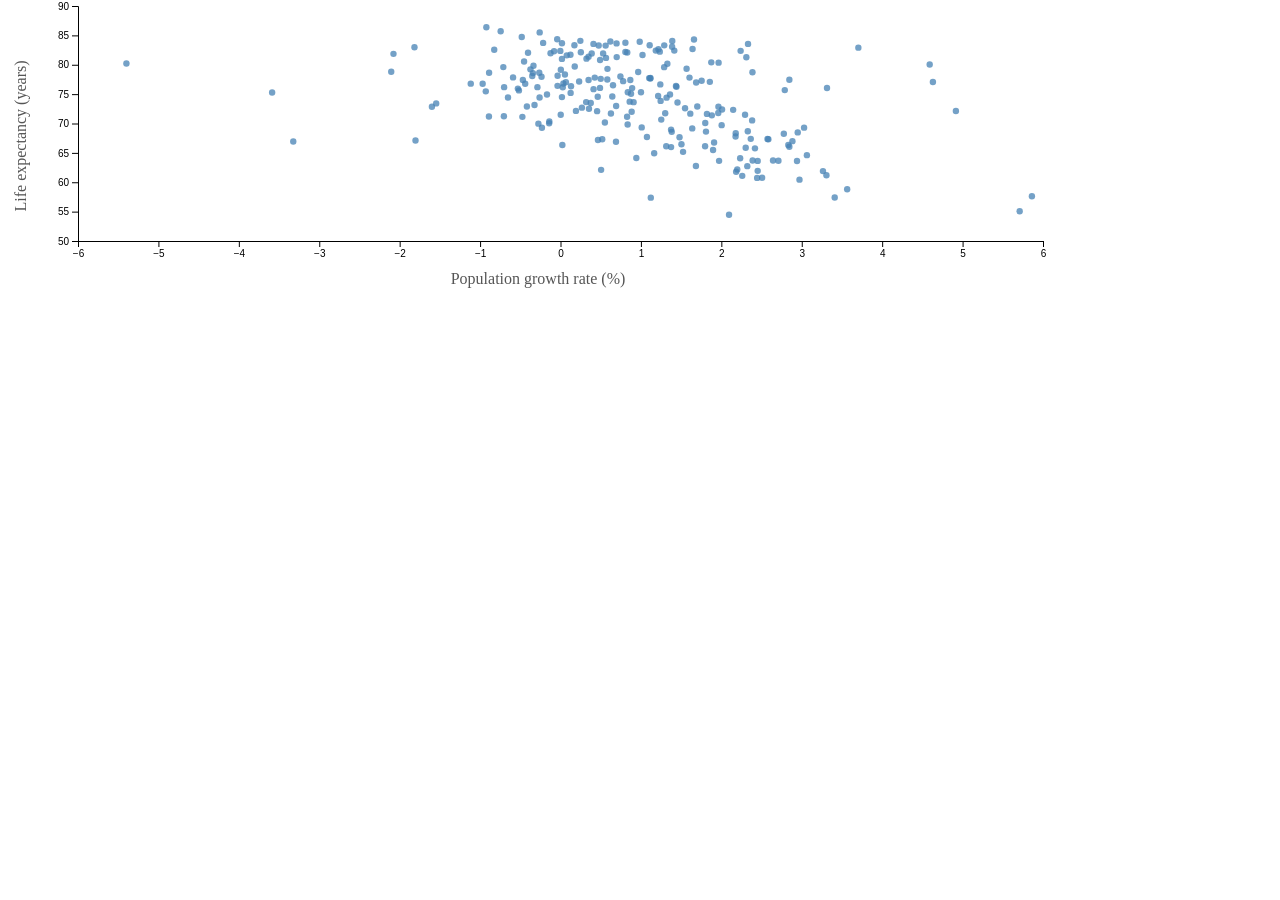
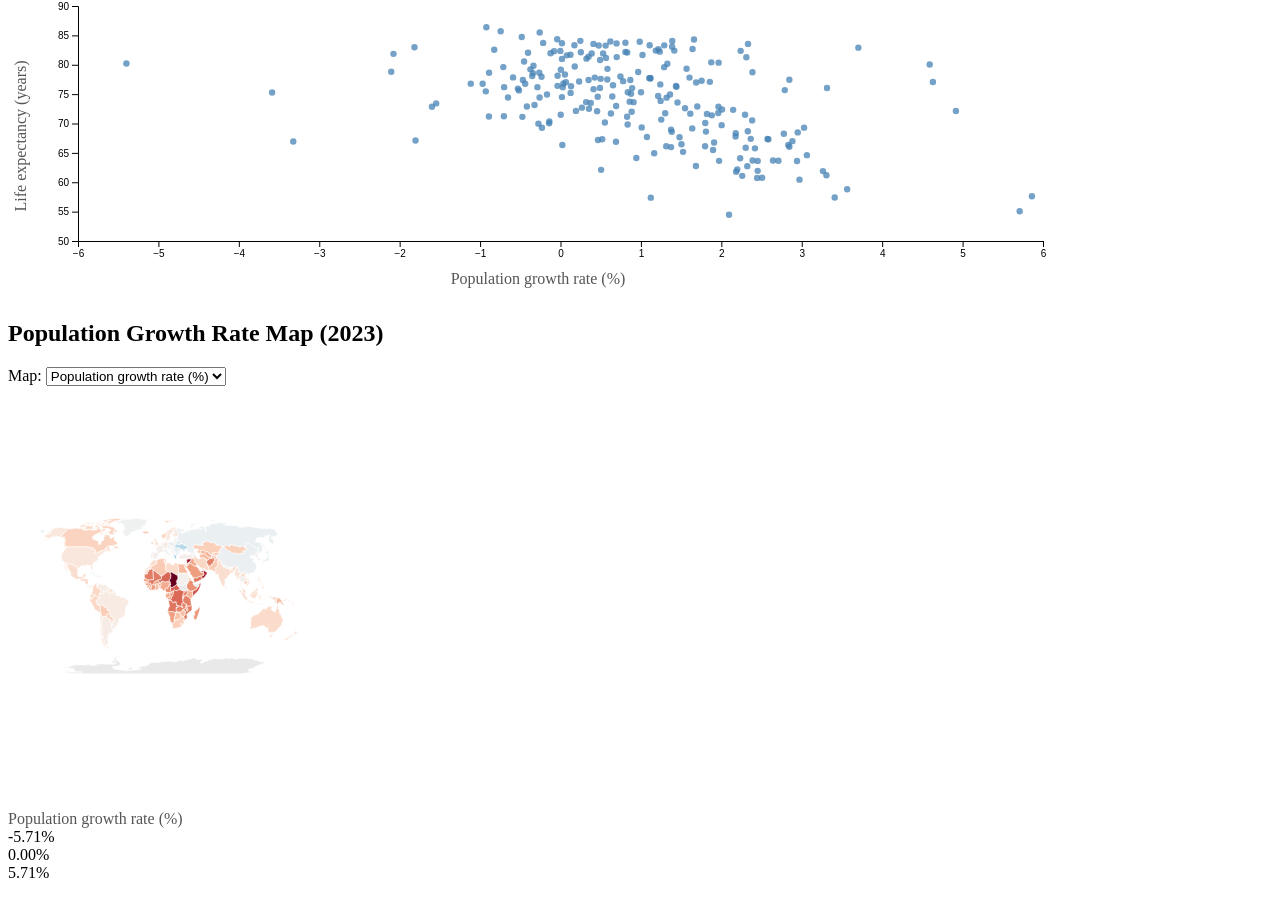
Before and after one commit to veytsmnv/VisualInterfaces_Project1, a plain HTML site: page index.html in a window 1280 px wide. Shown: the part 1004-1904 px from the top of the page. Before the commit the page ends 1322 px from the top, so only its background shows below. Drawn offline with nearby package versions, Linux system fonts and the light colour scheme.

Commit message:
Level 2 Commit

```diff
--- a/index.html
+++ b/index.html
@@ -1,25 +1,24 @@
-<!DOCTYPE html>
+<!doctype html>
 <html lang="en">
   <head>
-    <meta charset="UTF-8">
+    <meta charset="UTF-8" />
     <title>Global Health & Poverty Explorer</title>
-    <link rel="stylesheet" href="styles.css">
+    <link rel="stylesheet" href="styles.css" />
     <script src="https://d3js.org/d3.v7.min.js"></script>
   </head>
   <body>
-
     <header>
-        <h1>Life Expectancy and Population Growth </h1>
-        <p class="subtitle">Exploring the relationship between Population Growth and Life Expectancy</p>
+      <h1>Life Expectancy and Population Growth</h1>
+      <p class="subtitle">
+        Exploring the relationship between Population Growth and Life Expectancy
+      </p>
       <p class="meta">
-            Data Source: Our World in Data |
-            Year: 2023 |
-            Created by: Nikita Veytsman
+        Data Source: Our World in Data | Year: 2023 | Created by: Nikita
+        Veytsman
       </p>
     </header>
 
     <main class="dashboard">
-
       <div class="chart-container">
         <h2>Life Expectancy Distribution</h2>
         <svg id="histogram1"></svg>
@@ -35,6 +34,21 @@
         <svg id="scatterplot"></svg>
       </div>
 
+      <div class="chart-container full-width">
+        <div class="chart-header">
+          <h2 id="mapTitle">World Map (2023)</h2>
+          <div class="controls">
+            <label for="metricSelect">Map:</label>
+            <select id="metricSelect">
+              <option value="growth">Population growth rate (%)</option>
+              <option value="lifeExp">Life expectancy (years)</option>
+            </select>
+          </div>
+        </div>
+
+        <svg id="choropleth"></svg>
+        <div id="legend"></div>
+      </div>
     </main>
 
     <script src="main.js"></script>
--- a/main.js
+++ b/main.js
@@ -1,7 +1,5 @@
-
 const YEAR = 2023;
 
-// Sizing
 const chartW = 520;
 const chartH = 320;
 const margin = { top: 30, right: 25, bottom: 50, left: 60 };
@@ -9,12 +7,28 @@ const margin = { top: 30, right: 25, bottom: 50, left: 60 };
 const innerW = chartW - margin.left - margin.right;
 const innerH = chartH - margin.top - margin.bottom;
 
+const mapH = 420;
+const svgMap = d3.select("#choropleth");
+const mapTitle = d3.select("#mapTitle");
+const metricSelect = d3.select("#metricSelect");
+const legendDiv = d3.select("#legend");
+
 // Select SVGs and set size
-const svgHist1 = d3.select("#histogram1").attr("width", chartW).attr("height", chartH);
-const svgHist2 = d3.select("#histogram2").attr("width", chartW).attr("height", chartH);
-const svgScat  = d3.select("#scatterplot").attr("width", chartW * 2 + 20).attr("height", chartH);
+const svgHist1 = d3
+  .select("#histogram1")
+  .attr("width", chartW)
+  .attr("height", chartH);
+const svgHist2 = d3
+  .select("#histogram2")
+  .attr("width", chartW)
+  .attr("height", chartH);
+const svgScat = d3
+  .select("#scatterplot")
+  .attr("width", chartW * 2 + 20)
+  .attr("height", chartH);
 
-const tooltip = d3.select("body")
+const tooltip = d3
+  .select("body")
   .append("div")
   .style("position", "absolute")
   .style("padding", "8px 10px")
@@ -27,31 +41,41 @@ const tooltip = d3.select("body")
 
 // Load data
 Promise.all([
-  d3.csv("data/life-expectancy.csv", d => ({
+  d3.csv("data/life-expectancy.csv", (d) => ({
     entity: d.Entity,
     code: d.Code,
     year: +d.Year,
-    lifeExp: d["Life expectancy"] === "" ? NaN : +d["Life expectancy"]
+    lifeExp: d["Life expectancy"] === "" ? NaN : +d["Life expectancy"],
   })),
-  d3.csv("data/population-growth-rates.csv", d => ({
+  d3.csv("data/population-growth-rates.csv", (d) => ({
     entity: d.Entity,
     code: d.Code,
     year: +d.Year,
-    growth: d["Growth rate, total"] === "" ? NaN : +d["Growth rate, total"]
-  }))
-]).then(([lifeData, growthData]) => {
-  const lifeYear = lifeData.filter(d =>
-    d.year === YEAR && d.code && d.code.length === 3 && Number.isFinite(d.lifeExp)
+    growth: d["Growth rate, total"] === "" ? NaN : +d["Growth rate, total"],
+  })),
+  d3.json("data/world.geojson"),
+])
+  .then(([lifeData, growthData, world]) => {
+    const lifeYear = lifeData.filter(
+      (d) =>
+        d.year === YEAR &&
+        d.code &&
+        d.code.length === 3 &&
+        Number.isFinite(d.lifeExp),
     );
 
-  const growthYear = growthData.filter(d =>
-    d.year === YEAR && d.code && d.code.length === 3 && Number.isFinite(d.growth)
+    const growthYear = growthData.filter(
+      (d) =>
+        d.year === YEAR &&
+        d.code &&
+        d.code.length === 3 &&
+        Number.isFinite(d.growth),
     );
 
-  const growthByCode = new Map(growthYear.map(d => [d.code, d]));
+    const growthByCode = new Map(growthYear.map((d) => [d.code, d]));
 
     const merged = lifeYear
-    .map(d => {
+      .map((d) => {
         const g = growthByCode.get(d.code);
         if (!g) return null;
         return {
@@ -59,30 +83,47 @@ Promise.all([
           code: d.code,
           year: YEAR,
           lifeExp: d.lifeExp,
-        growth: g.growth
+          growth: g.growth,
         };
       })
-    .filter(d => d !== null);
+      .filter((d) => d !== null);
+
+    const dataByCode = new Map(merged.map((d) => [d.code, d]));
+
+    initMap(world);
+    metricSelect.on("change", () => {
+      updateMap(world, dataByCode, metricSelect.property("value"));
+    });
+    updateMap(world, dataByCode, metricSelect.property("value"));
 
     // Level 1 charts
-  drawHistogram(svgHist1, merged.map(d => d.lifeExp), {
+    drawHistogram(
+      svgHist1,
+      merged.map((d) => d.lifeExp),
+      {
         xLabel: "Life expectancy (years)",
         yLabel: "Countries",
-    title: `Life Expectancy Distribution (${YEAR})`
-  });
+        title: `Life Expectancy Distribution (${YEAR})`,
+      },
+    );
 
-  drawHistogram(svgHist2, merged.map(d => d.growth), {
+    drawHistogram(
+      svgHist2,
+      merged.map((d) => d.growth),
+      {
         xLabel: "Population growth rate (%)",
         yLabel: "Countries",
-    title: `Population Growth Distribution (${YEAR})`
-  });
+        title: `Population Growth Distribution (${YEAR})`,
+      },
+    );
 
     drawScatter(svgScat, merged, {
       xLabel: "Population growth rate (%)",
       yLabel: "Life expectancy (years)",
-    title: `Life Expectancy vs Population Growth (${YEAR})`
+      title: `Life Expectancy vs Population Growth (${YEAR})`,
     });
-}).catch(err => {
+  })
+  .catch((err) => {
     console.error("Data load error:", err);
   });
 
@@ -90,23 +131,24 @@ Promise.all([
 function drawHistogram(svg, values, { xLabel, yLabel, title }) {
   svg.selectAll("*").remove();
 
-  const g = svg.append("g")
+  const g = svg
+    .append("g")
     .attr("transform", `translate(${margin.left},${margin.top})`);
 
   // X scale
-  const x = d3.scaleLinear()
+  const x = d3
+    .scaleLinear()
     .domain(d3.extent(values))
     .nice()
     .range([0, innerW]);
 
   // Bins
-  const bins = d3.bin()
-    .domain(x.domain())
-    .thresholds(18)(values);
+  const bins = d3.bin().domain(x.domain()).thresholds(18)(values);
 
   // Y scale
-  const y = d3.scaleLinear()
-    .domain([0, d3.max(bins, d => d.length) || 1])
+  const y = d3
+    .scaleLinear()
+    .domain([0, d3.max(bins, (d) => d.length) || 1])
     .nice()
     .range([innerH, 0]);
 
@@ -114,18 +156,20 @@ function drawHistogram(svg, values, { xLabel, yLabel, title }) {
   g.selectAll("rect")
     .data(bins)
     .join("rect")
-    .attr("x", d => x(d.x0) + 1)
-    .attr("y", d => y(d.length))
-    .attr("width", d => Math.max(0, x(d.x1) - x(d.x0) - 2))
-    .attr("height", d => innerH - y(d.length))
+    .attr("x", (d) => x(d.x0) + 1)
+    .attr("y", (d) => y(d.length))
+    .attr("width", (d) => Math.max(0, x(d.x1) - x(d.x0) - 2))
+    .attr("height", (d) => innerH - y(d.length))
     .attr("fill", "#4682B4")
     .on("mousemove", (event, d) => {
       tooltip
         .style("opacity", 1)
-        .html(`
+        .html(
+          `
           <div><strong>Range:</strong> ${d.x0.toFixed(1)} to ${d.x1.toFixed(1)}</div>
           <div><strong>Countries:</strong> ${d.length}</div>
-        `)
+        `,
+        )
         .style("left", `${event.pageX + 12}px`)
         .style("top", `${event.pageY + 12}px`);
     })
@@ -136,11 +180,11 @@ function drawHistogram(svg, values, { xLabel, yLabel, title }) {
     .attr("transform", `translate(0,${innerH})`)
     .call(d3.axisBottom(x));
 
-  g.append("g")
-    .call(d3.axisLeft(y).ticks(6));
+  g.append("g").call(d3.axisLeft(y).ticks(6));
 
   // Title
-  svg.append("text")
+  svg
+    .append("text")
     .attr("x", chartW / 2)
     .attr("y", 18)
     .attr("text-anchor", "middle")
@@ -148,14 +192,16 @@ function drawHistogram(svg, values, { xLabel, yLabel, title }) {
     .text(title);
 
   // Labels
-  svg.append("text")
+  svg
+    .append("text")
     .attr("x", chartW / 2)
     .attr("y", chartH - 10)
     .attr("text-anchor", "middle")
     .style("fill", "#555")
     .text(xLabel);
 
-  svg.append("text")
+  svg
+    .append("text")
     .attr("transform", "rotate(-90)")
     .attr("x", -(chartH / 2))
     .attr("y", 16)
@@ -174,51 +220,54 @@ function drawScatter(svg, data, { xLabel, yLabel, title }) {
   const w = scatW - scatMargin.left - scatMargin.right;
   const h = scatH - scatMargin.top - scatMargin.bottom;
 
-  const g = svg.append("g")
+  const g = svg
+    .append("g")
     .attr("transform", `translate(${scatMargin.left},${scatMargin.top})`);
 
-  const x = d3.scaleLinear()
-    .domain(d3.extent(data, d => d.growth))
+  const x = d3
+    .scaleLinear()
+    .domain(d3.extent(data, (d) => d.growth))
     .nice()
     .range([0, w]);
 
-  const y = d3.scaleLinear()
-    .domain(d3.extent(data, d => d.lifeExp))
+  const y = d3
+    .scaleLinear()
+    .domain(d3.extent(data, (d) => d.lifeExp))
     .nice()
     .range([h, 0]);
 
   // Axes
-  g.append("g")
-    .attr("transform", `translate(0,${h})`)
-    .call(d3.axisBottom(x));
+  g.append("g").attr("transform", `translate(0,${h})`).call(d3.axisBottom(x));
 
-  g.append("g")
-    .call(d3.axisLeft(y));
+  g.append("g").call(d3.axisLeft(y));
 
   // Points
   g.selectAll("circle")
     .data(data)
     .join("circle")
-    .attr("cx", d => x(d.growth))
-    .attr("cy", d => y(d.lifeExp))
+    .attr("cx", (d) => x(d.growth))
+    .attr("cy", (d) => y(d.lifeExp))
     .attr("r", 3.2)
     .attr("fill", "#4682B4")
     .attr("opacity", 0.75)
     .on("mousemove", (event, d) => {
       tooltip
         .style("opacity", 1)
-        .html(`
+        .html(
+          `
           <div><strong>${d.country}</strong> (${d.code})</div>
           <div>Growth: ${d.growth.toFixed(2)}%</div>
           <div>Life exp: ${d.lifeExp.toFixed(1)} yrs</div>
-        `)
+        `,
+        )
         .style("left", `${event.pageX + 12}px`)
         .style("top", `${event.pageY + 12}px`);
     })
     .on("mouseleave", () => tooltip.style("opacity", 0));
 
   // Title
-  svg.append("text")
+  svg
+    .append("text")
     .attr("x", scatW / 2)
     .attr("y", 18)
     .attr("text-anchor", "middle")
@@ -226,14 +275,16 @@ function drawScatter(svg, data, { xLabel, yLabel, title }) {
     .text(title);
 
   // Labels
-  svg.append("text")
+  svg
+    .append("text")
     .attr("x", scatW / 2)
     .attr("y", scatH - 12)
     .attr("text-anchor", "middle")
     .style("fill", "#555")
     .text(xLabel);
 
-  svg.append("text")
+  svg
+    .append("text")
     .attr("transform", "rotate(-90)")
     .attr("x", -(scatH / 2))
     .attr("y", 18)
@@ -241,3 +292,117 @@ function drawScatter(svg, data, { xLabel, yLabel, title }) {
     .style("fill", "#555")
     .text(yLabel);
 }
+// Choropleth map
+function initMap(world) {
+  const width = svgMap.node().getBoundingClientRect().width || 1000;
+  svgMap.attr("width", width).attr("height", mapH);
+}
+
+function updateMap(world, dataByCode, metric) {
+  const width = +svgMap.attr("width");
+  const height = +svgMap.attr("height");
+
+  svgMap.selectAll("*").remove();
+
+  const projection = d3.geoNaturalEarth1()
+    .fitSize([width, height], world);
+
+  const path = d3.geoPath(projection);
+
+  const values = world.features
+    .map(f => dataByCode.get(f.id)?.[metric])
+    .filter(v => Number.isFinite(v));
+
+  const domain = d3.extent(values);
+  const scaleInfo = getColorScale(metric, domain);
+
+  mapTitle.text(metric === "growth"
+    ? `Population Growth Rate Map (${YEAR})`
+    : `Life Expectancy Map (${YEAR})`
+  );
+
+  svgMap.append("g")
+    .selectAll("path")
+    .data(world.features)
+    .join("path")
+    .attr("d", path)
+    .attr("fill", f => {
+      const row = dataByCode.get(f.id);
+      const v = row ? row[metric] : NaN;
+      return Number.isFinite(v) ? scaleInfo.color(v) : "#e9e9e9";
+    })
+    .attr("stroke", "#ffffff")
+    .attr("stroke-width", 0.6)
+    .on("mousemove", (event, f) => {
+      const row = dataByCode.get(f.id);
+      const name = f.properties?.name || "Unknown";
+      const v = row ? row[metric] : NaN;
+
+      const label = metric === "growth" ? "Growth" : "Life expectancy";
+      const unit = metric === "growth" ? "%" : "yrs";
+      const valueText = Number.isFinite(v)
+        ? `${v.toFixed(metric === "growth" ? 2 : 1)} ${unit}`
+        : "No data";
+
+      tooltip
+        .style("opacity", 1)
+        .html(`
+          <div><strong>${name}</strong> (${f.id || "—"})</div>
+          <div>${label}: ${valueText}</div>
+        `)
+        .style("left", `${event.pageX + 12}px`)
+        .style("top", `${event.pageY + 12}px`);
+    })
+    .on("mouseleave", () => tooltip.style("opacity", 0));
+
+  renderLegend(metric, scaleInfo);
+}
+
+function getColorScale(metric, domain) {
+  if (metric === "growth") {
+    const maxAbs = Math.max(Math.abs(domain[0] || 0), Math.abs(domain[1] || 0)) || 1;
+    const color = d3.scaleSequential()
+      .domain([maxAbs, -maxAbs])
+      .interpolator(d3.interpolateRdBu);
+    return { color, domain: [-maxAbs, maxAbs] };
+  }
+
+  const color = d3.scaleSequential()
+    .domain(domain)
+    .interpolator(d3.interpolateViridis);
+
+  return { color, domain };
+}
+
+function renderLegend(metric, scaleInfo) {
+  legendDiv.html("");
+
+  const label = metric === "growth"
+    ? "Population growth rate (%)"
+    : "Life expectancy (years)";
+
+  const [d0, d1] = scaleInfo.domain;
+
+  const n = 80;
+  const stops = d3.range(n).map(i => i / (n - 1));
+  const colors = stops.map(t => {
+    const v = d0 + t * (d1 - d0);
+    return scaleInfo.color(v);
+  });
+
+  const gradient = `linear-gradient(to right, ${colors.join(",")})`;
+
+  const row = legendDiv.append("div").attr("class", "legend-row");
+  row.append("div").style("min-width", "190px").style("color", "#555").text(label);
+  row.append("div").attr("class", "legend-bar").style("background", gradient);
+
+  const labels = legendDiv.append("div").attr("class", "legend-labels");
+  labels.append("div").text(formatLegendValue(metric, d0));
+  labels.append("div").text(formatLegendValue(metric, (d0 + d1) / 2));
+  labels.append("div").text(formatLegendValue(metric, d1));
+}
+
+function formatLegendValue(metric, v) {
+  if (!Number.isFinite(v)) return "—";
+  return metric === "growth" ? `${v.toFixed(2)}%` : `${v.toFixed(1)} yrs`;
+}
--- a/style.css
+++ b/style.css
@@ -37,7 +37,7 @@ h1 {
   background-color: white;
   padding: 15px;
   border-radius: 8px;
-    box-shadow: 0 2px 6px rgba(0,0,0,0.05);
+  box-shadow: 0 2px 6px rgba(0, 0, 0, 0.05);
 }
 
 .full-width {
@@ -48,3 +48,61 @@ svg {
   width: 100%;
   height: 350px;
 }
+
+.chart-header {
+  display: flex;
+  align-items: center;
+  justify-content: space-between;
+  gap: 12px;
+  margin-bottom: 8px;
+}
+
+.controls {
+  display: flex;
+  align-items: center;
+  gap: 8px;
+}
+
+.controls label {
+  color: #555;
+  font-size: 0.95em;
+}
+
+.controls select {
+  padding: 6px 8px;
+  border: 1px solid #ddd;
+  border-radius: 6px;
+  background: white;
+}
+
+#choropleth {
+  width: 100%;
+  height: 420px;
+}
+
+#legend {
+  margin-top: 10px;
+  font-size: 0.9em;
+  color: #444;
+}
+
+.legend-row {
+  display: flex;
+  align-items: center;
+  gap: 10px;
+}
+
+.legend-bar {
+  height: 12px;
+  width: 280px;
+  border-radius: 6px;
+  border: 1px solid #e5e5e5;
+}
+
+.legend-labels {
+  display: flex;
+  justify-content: space-between;
+  width: 280px;
+  color: #666;
+  margin-top: 4px;
+}
```
Also changed, not shown: data/world.geojson (added). Lines whose indentation alone changed are shown as unchanged.
